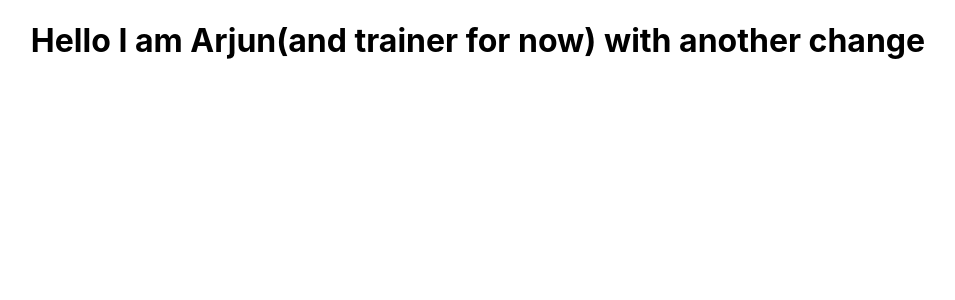
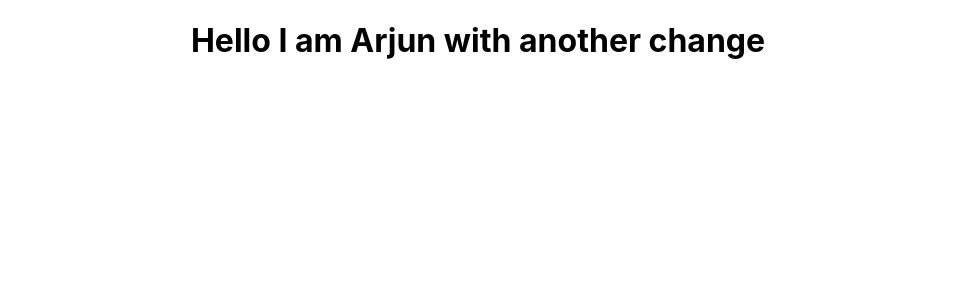
Before and after one commit to Haaris01/react-devops-demo, a React (Create React App) app: page / in a window 1280 px wide. Shown: the top 300 px of the page, without its empty margins (162-1117 px from the left). Built offline with nearby package versions, Linux system fonts and the light colour scheme.

Commit message:
changed app with trainer title and ane

```diff
--- a/src/App.js
+++ b/src/App.js
@@ -3,7 +3,7 @@ import './App.css';
 function App() {
   return (
     <div className="App">
-      <h1>Hello I am Arjun(and trainer for now) with another change</h1>
+      <h1>Hello I am Arjun with another change</h1>
     </div>
   );
 }
```
